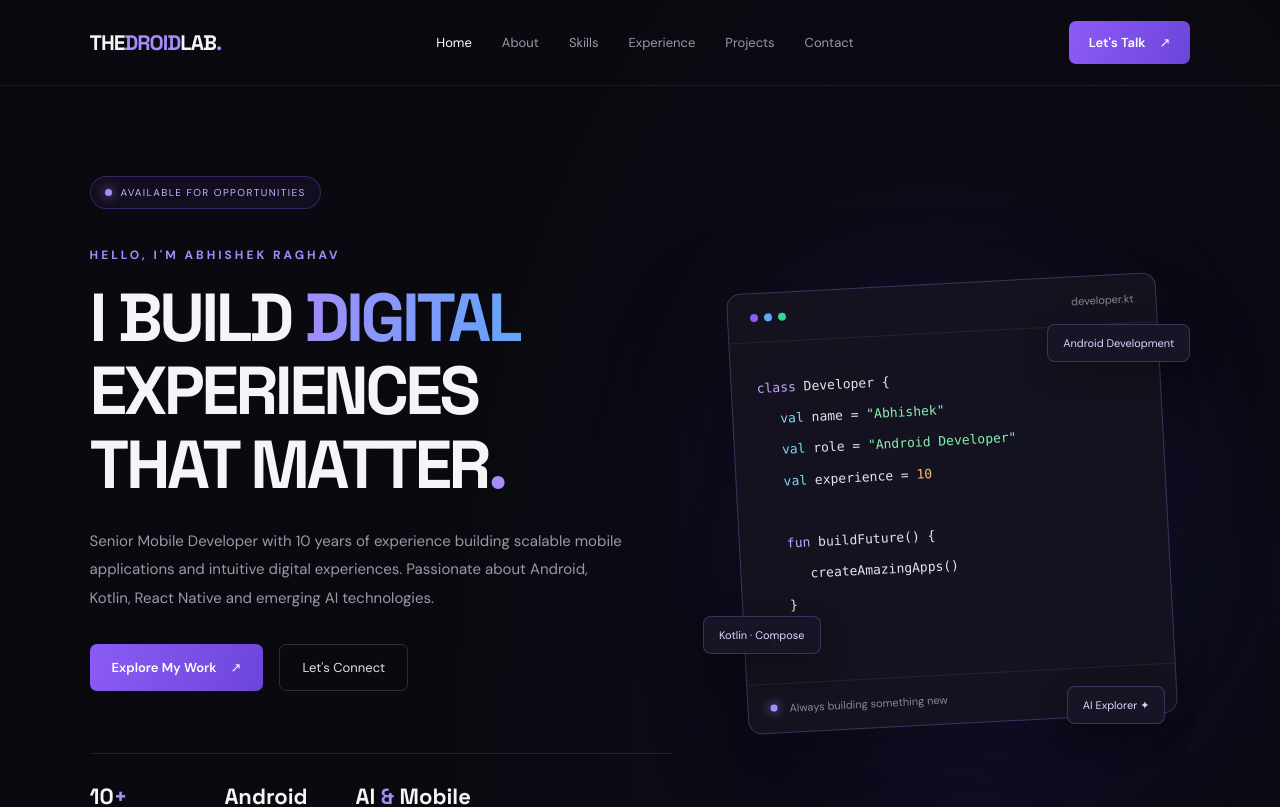
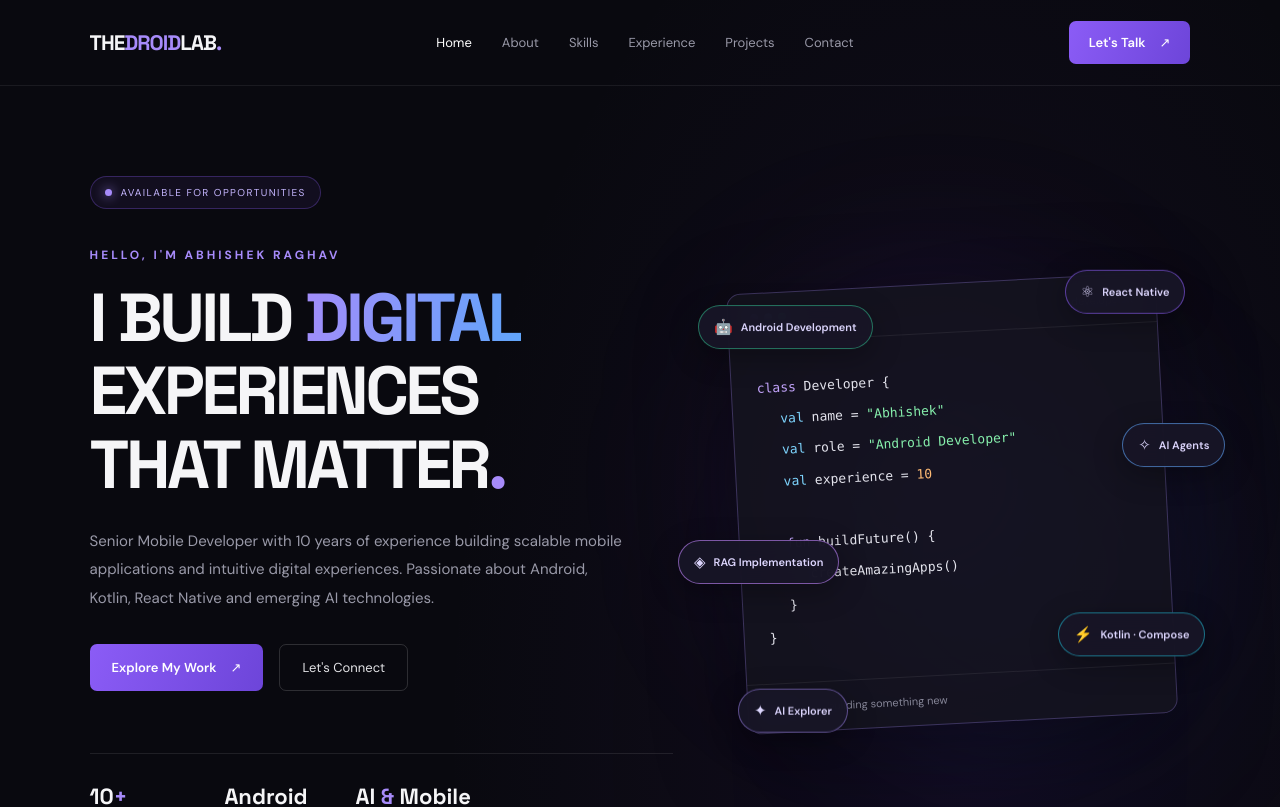
Before and after one commit to iamabhiraghav/thedroidlab-portfolio, a React (Vite) app: page / in a window 1280 px wide. Shown: the top 807 px of the page. Built offline with nearby package versions, Linux system fonts and the light colour scheme.

Commit message:
Image Change

```diff
--- a/src/App.css
+++ b/src/App.css
@@ -306,31 +306,87 @@
   border-top: 1px solid rgba(255, 255, 255, 0.07);
 }
 
+/* Floating Technology Tags */
+
 .floating-tag {
   position: absolute;
-  z-index: 2;
+  z-index: 3;
+  display: inline-flex;
+  align-items: center;
+  gap: 8px;
+  white-space: nowrap;
   padding: 11px 15px;
-  border: 1px solid rgba(167, 139, 250, 0.25);
-  border-radius: 8px;
+  border: 1px solid rgba(167, 139, 250, 0.3);
+  border-radius: 30px;
   background: rgba(24, 22, 38, 0.95);
   color: #ddd6fe;
   font-size: 11px;
-  box-shadow: 0 10px 30px rgba(0, 0, 0, 0.25);
+  font-weight: 600;
+  box-shadow: 0 8px 30px rgba(0, 0, 0, 0.3);
+  backdrop-filter: blur(12px);
+  animation: floatTag 4s ease-in-out infinite;
 }
 
+.tag-icon {
+  font-size: 15px;
+}
+
+/* Individual Positions */
+
 .tag-android {
-  top: 55px;
-  right: 0;
+  top: 45px;
+  left: -15px;
+  border-color: rgba(52, 211, 153, 0.5);
+  animation-delay: 0s;
 }
 
 .tag-kotlin {
-  bottom: 85px;
-  left: -10px;
+  bottom: 75px;
+  right: -15px;
+  border-color: rgba(34, 211, 238, 0.5);
+  animation-delay: 0.5s;
+}
+
+.tag-react {
+  top: 5px;
+  right: 5px;
+  border-color: rgba(139, 92, 246, 0.6);
+  animation-delay: 1s;
+}
+
+.tag-agents {
+  top: 155px;
+  right: -35px;
+  border-color: rgba(96, 165, 250, 0.6);
+  animation-delay: 1.5s;
+}
+
+.tag-rag {
+  bottom: 155px;
+  left: -35px;
+  border-color: rgba(192, 132, 252, 0.6);
+  animation-delay: 2s;
 }
 
 .tag-ai {
-  bottom: 15px;
-  right: 25px;
+  bottom: 5px;
+  left: 25px;
+  border-color: rgba(167, 139, 250, 0.5);
+  animation-delay: 2.5s;
+}
+
+/* Floating Animation */
+
+@keyframes floatTag {
+
+  0%,
+  100% {
+    transform: translateY(0);
+  }
+
+  50% {
+    transform: translateY(-9px);
+  }
 }
 
 /* Temporary section placeholders */
@@ -432,11 +488,33 @@
   }
 
   .tag-android {
+    top: 20px;
+    left: 0;
+  }
+
+  .tag-react {
+    top: 0;
     right: 0;
   }
 
+  .tag-agents {
+    top: 125px;
+    right: 0;
+  }
+
+  .tag-rag {
+    bottom: 130px;
+    left: 0;
+  }
+
   .tag-kotlin {
-    left: 0;
+    bottom: 65px;
+    right: 0;
+  }
+
+  .tag-ai {
+    bottom: 0;
+    left: 10px;
   }
 }
 
--- a/src/App.jsx
+++ b/src/App.jsx
@@ -122,9 +122,35 @@ function App() {
             </div>
           </div>
 
-          <div className="floating-tag tag-android">Android Development</div>
-          <div className="floating-tag tag-kotlin">Kotlin · Compose</div>
-          <div className="floating-tag tag-ai">AI Explorer ✦</div>
+          <div className="floating-tag tag-android">
+            <span className="tag-icon">🤖</span>
+            Android Development
+          </div>
+
+          <div className="floating-tag tag-kotlin">
+            <span className="tag-icon">⚡</span>
+            Kotlin · Compose
+          </div>
+
+          <div className="floating-tag tag-react">
+            <span className="tag-icon">⚛</span>
+            React Native
+          </div>
+
+          <div className="floating-tag tag-agents">
+            <span className="tag-icon">✧</span>
+            AI Agents
+          </div>
+
+          <div className="floating-tag tag-rag">
+            <span className="tag-icon">◈</span>
+            RAG Implementation
+          </div>
+
+          <div className="floating-tag tag-ai">
+            <span className="tag-icon">✦</span>
+            AI Explorer
+          </div>
         </div>
       </main>
 
```
